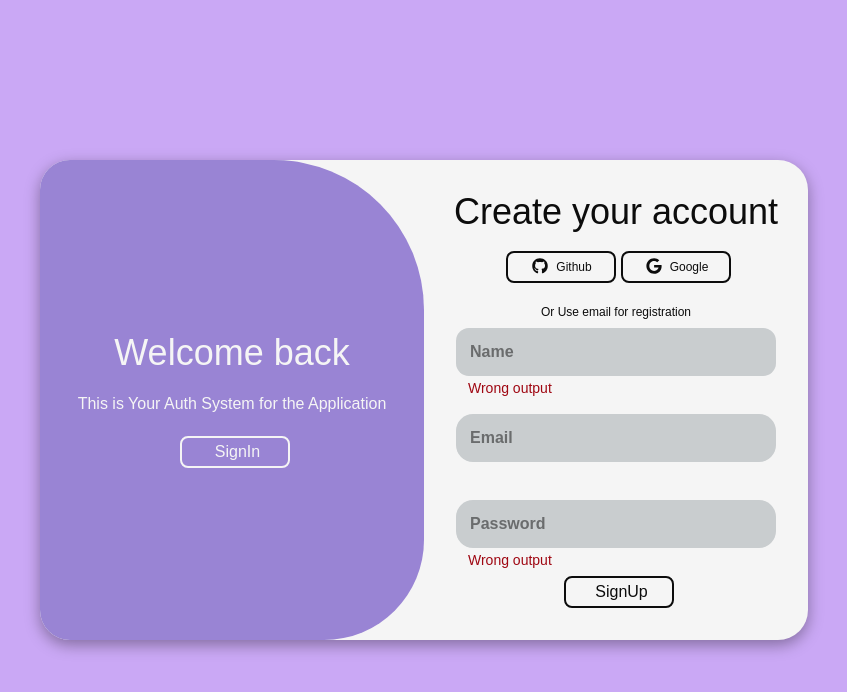
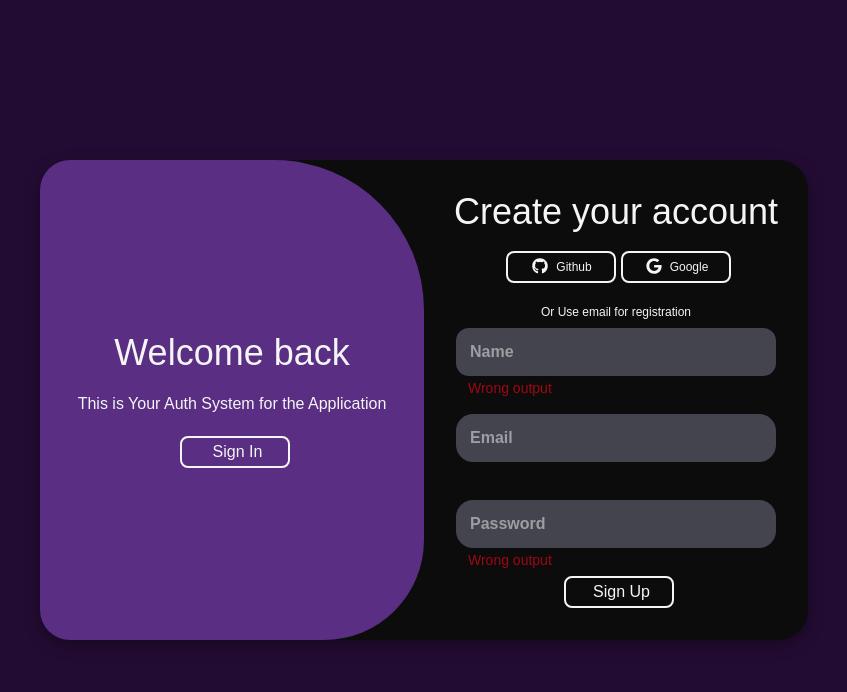
Before and after one commit to Anmol-Deep-Singh/React_Auth_Ts, a React app in the folder Frontend/: page /auth in a window 1280 px wide. Shown: the top 692 px of the page, without its empty margins (216-1063 px from the left). Built offline with nearby package versions, Linux system fonts and the light colour scheme; the HTML template or start-up script is replaced by a standard one.

Commit message:
css and some function

```diff
--- a/Frontend/src/App.tsx
+++ b/Frontend/src/App.tsx
@@ -4,7 +4,7 @@ import Project from "./pages/Project"
 import IsLogin from "./util/IsLogin"
 import { useState,useEffect } from "react"
 const App = () => {
-  const [theme,Settheme] = useState('theme_purple_light light');
+  const [theme,Settheme] = useState('theme_purple_dark dark');
   useEffect(() => {
     document.body.className = theme;
   }, [theme]);
--- a/Frontend/src/components/AuthCard.tsx
+++ b/Frontend/src/components/AuthCard.tsx
@@ -3,15 +3,51 @@ import { faGithub,faGoogle } from '@fortawesome/free-brands-svg-icons';
 import Button from "./ButtonComp"
 import InputComp from './InputComp';
 import InputBox from "./InputBox"
-import { useEffect } from 'react';
+import { useEffect,useRef,useState } from 'react';
 
 type AuthCardProp={
   Auth?: String;
 }
 const AuthCard: React.FC<AuthCardProp> = ({Auth}) => {
+  const inputRefs = useRef([
+    useRef<HTMLInputElement>(null),
+    useRef<HTMLInputElement>(null),
+    useRef<HTMLInputElement>(null),
+  ]).current;
+  useEffect(() => {
+    window.addEventListener("keydown", handleEnter);
+    return () => window.removeEventListener("keydown", handleEnter);
+  }, []);
+
   useEffect(()=>{
+    focusrefresh();
+  },[Auth])
 
-  },[Auth])
+  const handleEnter = (e: KeyboardEvent) => {
+    if(e.key === "Enter"){
+      e.preventDefault();
+      const active = document.activeElement as HTMLInputElement | null;;
+      const index = inputRefs.findIndex(ref => ref.current === active);
+      if (index === -1) return;
+      if (!active?.value.trim()) {
+      console.log("Please enter a value before moving on");
+      return;
+    }
+      if (index + 1 === inputRefs.length) {
+        console.log("we can submit ");
+      } else {
+        inputRefs[index + 1].current?.focus();
+        console.log("next");
+      }
+    }
+  };
+  const focusrefresh=()=>{
+    if(Auth === "SignUp"){
+      inputRefs[0].current?.focus();
+    }else{
+      inputRefs[1].current?.focus();
+    }
+  }
   return (
     <div className="h-full w-1/2 bg-transparent flex flex-col items-center justify-center">
       <h1 className="text-4xl h-[39px] w-full text-center">
@@ -44,6 +80,7 @@ const AuthCard: React.FC<AuthCardProp> = ({Auth}) => {
             bgColor="bg-[var(--inputbox)]"
             border="border-2 border-transparent"
             rounded="rounded-[13px]" // larger rounded
+            ref={inputRefs[0]}
           />
           } error={"Wrong output"}
         />: null}
@@ -58,6 +95,7 @@ const AuthCard: React.FC<AuthCardProp> = ({Auth}) => {
           bgColor="bg-[var(--inputbox)]"
           border="border-2 border-transparent"
           rounded="rounded-[17px]" // larger rounded
+          ref={inputRefs[1]}
         />
         } error={""}
       />
@@ -72,13 +110,14 @@ const AuthCard: React.FC<AuthCardProp> = ({Auth}) => {
           bgColor="bg-[var(--inputbox)]"
           border="border-2 border-transparent"
           rounded="rounded-[17px]" // larger rounded
+          ref={inputRefs[2]}
         />
         } error={"Wrong output"}
       />
       <Button
         type={"B"}
         color={"var(--main1)"}
-        text={Auth === 'SignUp' ? "SignUp" : "SignIn"}
+        text={Auth === 'SignUp' ? "Sign Up" : "Sign In"}
       />
     </div>
   )
--- a/Frontend/src/components/InputComp.tsx
+++ b/Frontend/src/components/InputComp.tsx
@@ -1,16 +1,20 @@
+import React, { forwardRef } from "react";
+
 type InputCompProps = {
-  type: "text" | "email" | "password"; // input type
-  placeholder: string;                 // placeholder text
-  width?: string;                      // width (Tailwind classes)
-  height?: string;                     // height (Tailwind classes)
-  fontColor?: string;                  // input text color
-  border?: string;                     // border style
-  bgColor?: string;                    // background color
-  rounded?: string;                    // rounding (sm, md, lg, full)
+  type: "text" | "email" | "password";
+  placeholder: string;
+  width?: string;
+  height?: string;
+  fontColor?: string;
+  border?: string;
+  bgColor?: string;
+  rounded?: string;
   value?: string;
 };
 
-const InputComp = ({
+const InputComp = forwardRef<HTMLInputElement, InputCompProps>(
+  (
+    {
       type,
       placeholder,
       width,
@@ -19,12 +23,17 @@ const InputComp = ({
       border,
       bgColor,
       rounded,
-}: InputCompProps) => {
+      value,
+    },
+    ref
+  ) => {
     return (
       <input
+        ref={ref}
         autoComplete="off"
         type={type}
         placeholder={placeholder}
+        defaultValue={value}
         className={`mt-[10px]
           px-3 outline-none
           font-bold placeholder:font-bold
@@ -32,6 +41,7 @@ const InputComp = ({
         `}
       />
     );
-};
+  }
+);
 
 export default InputComp;
--- a/Frontend/src/pages/Auth.tsx
+++ b/Frontend/src/pages/Auth.tsx
@@ -12,7 +12,7 @@ const Auth = () => {
             <h1 className="text-4xl h-[39px] w-full text-center mb-[20px]">Welcome back</h1>
             <p className="mb-[20px]">This is Your Auth System for the Application</p>
             <ButtonComp type={"B"} color={"transparent"} bordercolor={"rgb(var(--purple_white))"}
-            text={Auth === 'SignUp' ? "SignIn" : "SignUp"}
+            text={Auth === 'SignUp' ? "Sign In" : "Sign Up"}
             onClick={Auth === 'SignUp' ?
               ()=>{SetAuth('SignIn')}:
               ()=>{SetAuth('SignUp')}} />
```
Lines whose indentation alone changed are shown as unchanged.
